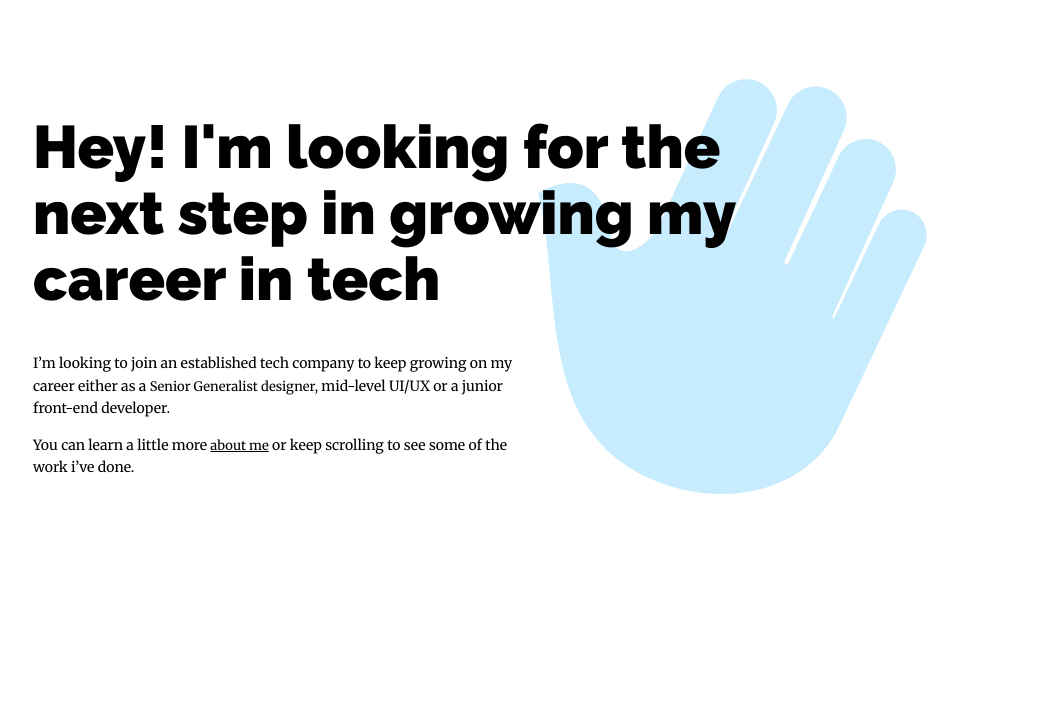
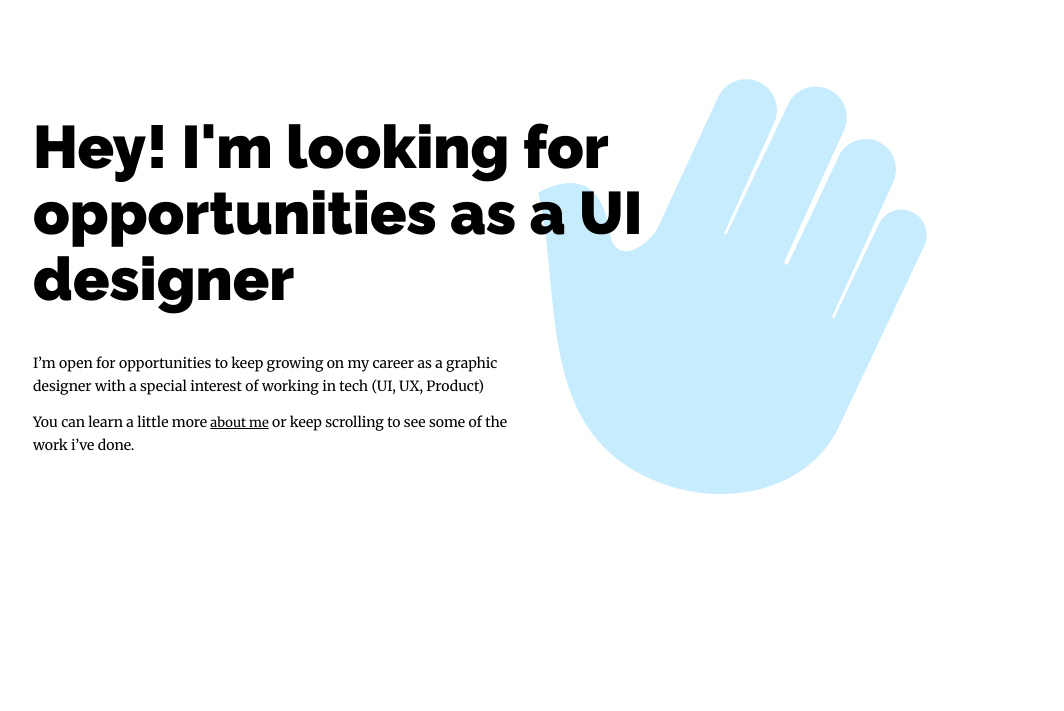
Before and after one commit to hermesjuan/design-portfolio, a Gatsby site: page / in a window 1280 px wide. Shown: the part 76-787 px from the top of the page, without its empty margins (107-1171 px from the left). Built offline with nearby package versions, Linux system fonts and the light colour scheme; Gatsby itself is replaced by a stand-in of ours; a small style sheet from the web is missing.

Commit message:
Text changes in the home page

```diff
--- a/src/pages/index.js
+++ b/src/pages/index.js
@@ -11,8 +11,8 @@ const IndexPage = () => (
     <div className="Hero">
       <div className="HeroGroup">
       <img className="ImageBehindTitle" src={require('../images/Hand.svg')} alt="Hand"></img>
-       <h1>Hey! I'm looking for the next step in growing my career in tech</h1>
-       <p>I’m looking to join an established tech company to keep growing on my career either as a <a className="Wtf">Senior Generalist designer,</a> mid-level UI/UX or a junior front-end developer. </p>
+       <h1>Hey! I'm looking for opportunities as a UI designer</h1>
+       <p>I’m open for opportunities to keep growing on my career as a graphic designer with a special interest of working in tech (UI, UX, Product)</p>
        <p>You can learn a little more <AniLink paintDrip to="/about" hex="#C6ECFD">about me</AniLink> or keep scrolling to see some of the work i’ve done.</p>
       </div>
     </div>
```
